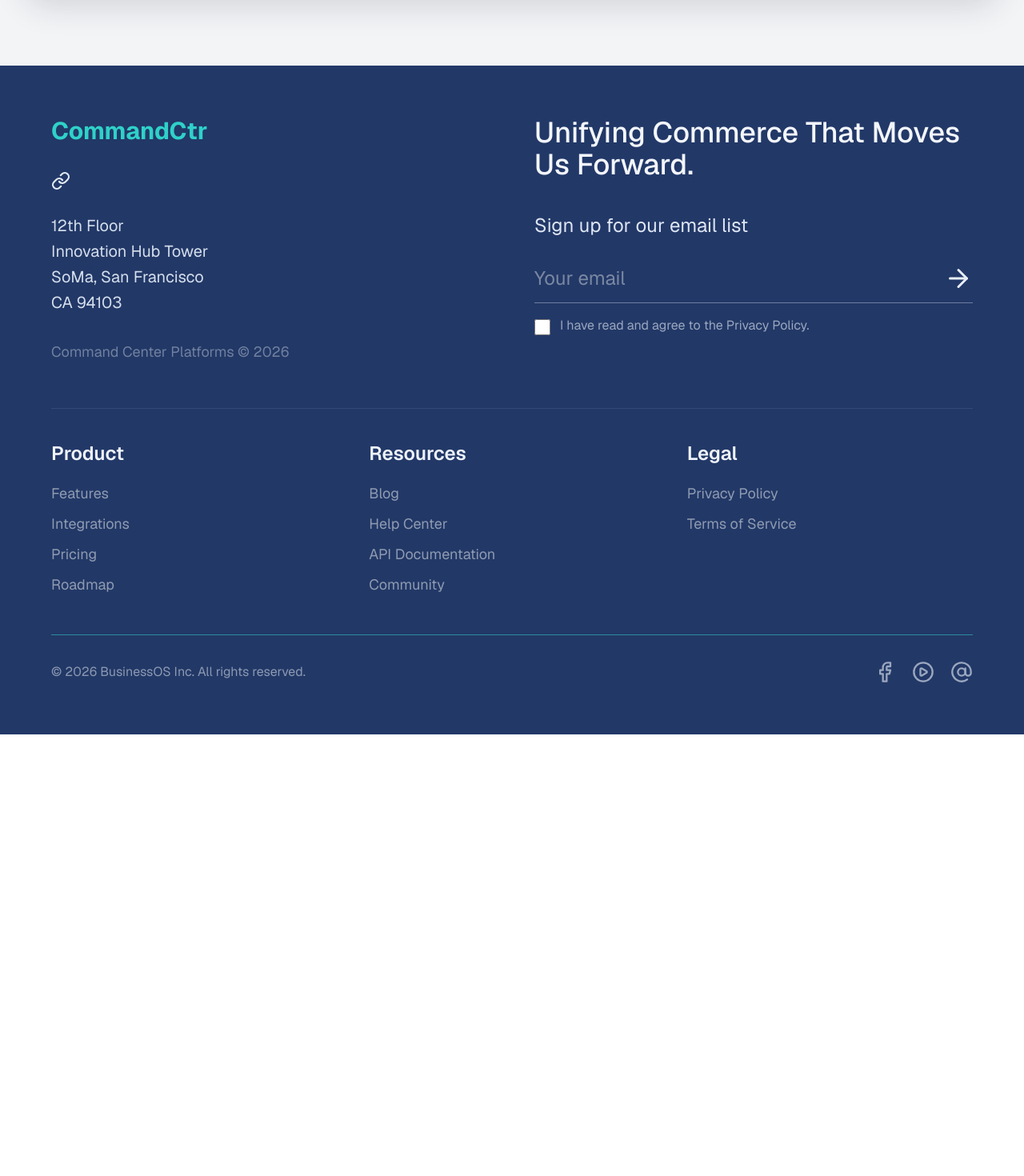
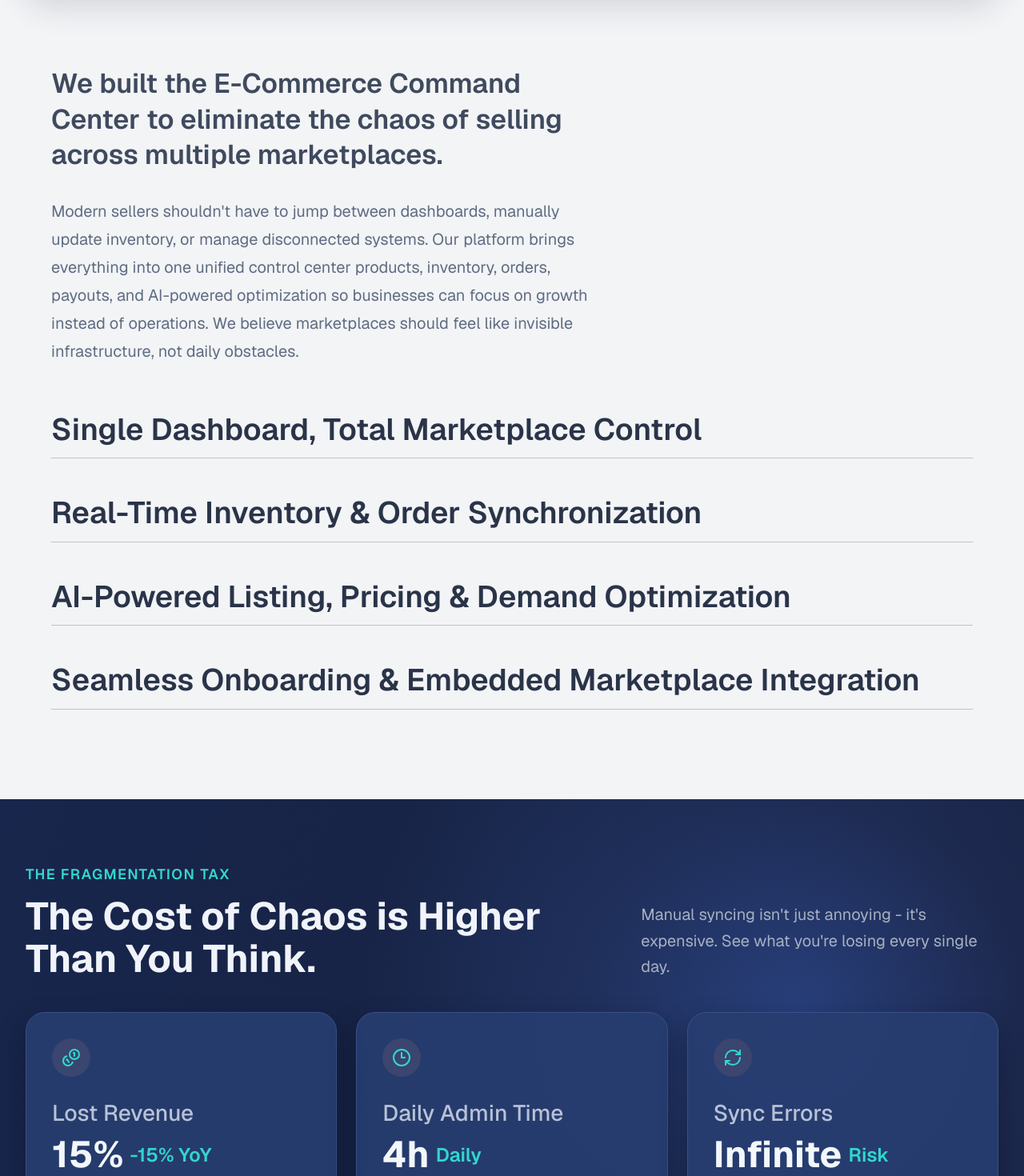
Before and after one commit to Shourov98/siyam-site, a Next.js app: page /about-us in a window 1280 px wide. Shown: the part 1330-2800 px from the top of the page at 80% size. Before the commit the page ends 2248 px from the top, so only its background shows below. Built offline with nearby package versions, Linux system fonts and the light colour scheme.

Commit message:
feature(perks, properties, about us): design

```diff
--- a/app/(site)/about-us/page.tsx
+++ b/app/(site)/about-us/page.tsx
@@ -1,11 +1,15 @@
 import AboutUsCarousel from "../components/AboutUsCarousel";
+import AboutUsPerksSection from "../components/AboutUsPerksSection";
+import AboutUsPropertiesSection from "../components/AboutUsPropertiesSection";
 import AboutUsTopHeading from "../components/AboutUsTopHeading";
 
 export default function AboutUsPage() {
   return (
-    <main className="bg-[#f3f4f6]">
+    <main className="overflow-x-hidden bg-[#f3f4f6]">
       <AboutUsTopHeading />
       <AboutUsCarousel />
+      <AboutUsPropertiesSection />
+      <AboutUsPerksSection />
     </main>
   );
 }
--- /dev/null
+++ b/app/(site)/components/AboutUsPerksSection.tsx
@@ -0,0 +1,78 @@
+import { Clock3, Coins, RefreshCw } from "lucide-react";
+
+const perks = [
+  {
+    title: "Lost Revenue",
+    value: "15%",
+    suffix: "-15% YoY",
+    description: "Sales lost due to stockouts and slow cross-channel listing updates.",
+    icon: Coins,
+  },
+  {
+    title: "Daily Admin Time",
+    value: "4h",
+    suffix: "Daily",
+    description: "Hours wasted manually updating inventory across CSV files and portals.",
+    icon: Clock3,
+  },
+  {
+    title: "Sync Errors",
+    value: "Infinite",
+    suffix: "Risk",
+    description: "Overselling leads to account bans on Amazon and frustrated customers.",
+    icon: RefreshCw,
+  },
+];
+
+export default function AboutUsPerksSection() {
+  return (
+    <section className="relative w-full overflow-x-hidden bg-[radial-gradient(circle_at_78%_42%,rgba(66,110,214,0.32)_0%,rgba(36,52,95,0.28)_26%,rgba(23,35,69,0.92)_52%,#18264d_100%),linear-gradient(90deg,#1a294f_0%,#1e2f5c_48%,#1a2447_100%)] px-6 py-16 sm:px-10 lg:px-8 lg:py-20">
+      <div className="grid items-end gap-8 lg:grid-cols-[1.65fr_1fr]">
+        <div>
+          <p className="text-lg font-semibold uppercase tracking-[0.08em] text-[#34d6ce]">
+            The Fragmentation Tax
+          </p>
+          <h2 className="mt-3 max-w-[720px] text-3xl font-bold leading-[1.1] text-[#f0f3f9] sm:text-4xl lg:text-5xl">
+            The Cost of Chaos is Higher Than You Think.
+          </h2>
+        </div>
+        <p className="max-w-[500px] text-lg leading-relaxed text-[#a7b0c2] sm:text-xl">
+          Manual syncing isn&apos;t just annoying - it&apos;s expensive. See what
+          you&apos;re losing every single day.
+        </p>
+      </div>
+
+      <div className="mt-10 grid gap-6 md:grid-cols-2 xl:grid-cols-3">
+        {perks.map((perk) => {
+          const Icon = perk.icon;
+
+          return (
+            <article
+              key={perk.title}
+              className="rounded-3xl border border-[#365186] bg-[#273d70]/90 p-8 shadow-[0_14px_32px_rgba(8,14,30,0.42)]"
+            >
+              <div className="flex h-12 w-12 items-center justify-center rounded-full bg-[#3a4570] text-[#33d8ce]">
+                <Icon className="h-6 w-6" />
+              </div>
+
+              <h3 className="mt-6 text-[28px] font-medium text-[#b8c2d7]">{perk.title}</h3>
+
+              <p className="mt-2 flex items-end gap-2">
+                <span className="text-[46px] font-bold leading-none text-[#f3f7fc]">
+                  {perk.value}
+                </span>
+                <span className="mb-1 text-[24px] font-semibold text-[#31d7cd]">
+                  {perk.suffix}
+                </span>
+              </p>
+
+              <p className="mt-4 max-w-[430px] text-[16px] leading-[1.45] text-[#7382a0]">
+                {perk.description}
+              </p>
+            </article>
+          );
+        })}
+      </div>
+    </section>
+  );
+}
--- /dev/null
+++ b/app/(site)/components/AboutUsPropertiesSection.tsx
@@ -0,0 +1,41 @@
+const properties = [
+  "Single Dashboard, Total Marketplace Control",
+  "Real-Time Inventory & Order Synchronization",
+  "AI-Powered Listing, Pricing & Demand Optimization",
+  "Seamless Onboarding & Embedded Marketplace Integration",
+];
+
+export default function AboutUsPropertiesSection() {
+  return (
+    <section className="bg-[#f3f4f6] px-6 pb-20 sm:px-10 lg:px-16 lg:pb-28">
+      <div className="mx-auto w-full max-w-[1260px]">
+        <div className="max-w-[700px]">
+          <h2 className="text-[28px] font-semibold leading-[1.3] text-[#3f4a5e] sm:text-[34px]">
+            We built the E-Commerce Command Center to eliminate the chaos of
+            selling across multiple marketplaces.
+          </h2>
+
+          <p className="mt-8 text-[18px] leading-[1.75] text-[#5f6c82] sm:text-[20px]">
+            Modern sellers shouldn&apos;t have to jump between dashboards, manually
+            update inventory, or manage disconnected systems. Our platform brings
+            everything into one unified control center products, inventory,
+            orders, payouts, and AI-powered optimization so businesses can focus
+            on growth instead of operations. We believe marketplaces should feel
+            like invisible infrastructure, not daily obstacles.
+          </p>
+        </div>
+
+        <div className="mt-14 space-y-11">
+          {properties.map((item) => (
+            <div key={item}>
+              <h3 className="text-[20px] font-semibold leading-tight text-[#2a3449] sm:text-[38px]">
+                {item}
+              </h3>
+              <div className="mt-3 h-px w-full bg-[#bcc4d1]" />
+            </div>
+          ))}
+        </div>
+      </div>
+    </section>
+  );
+}
```
